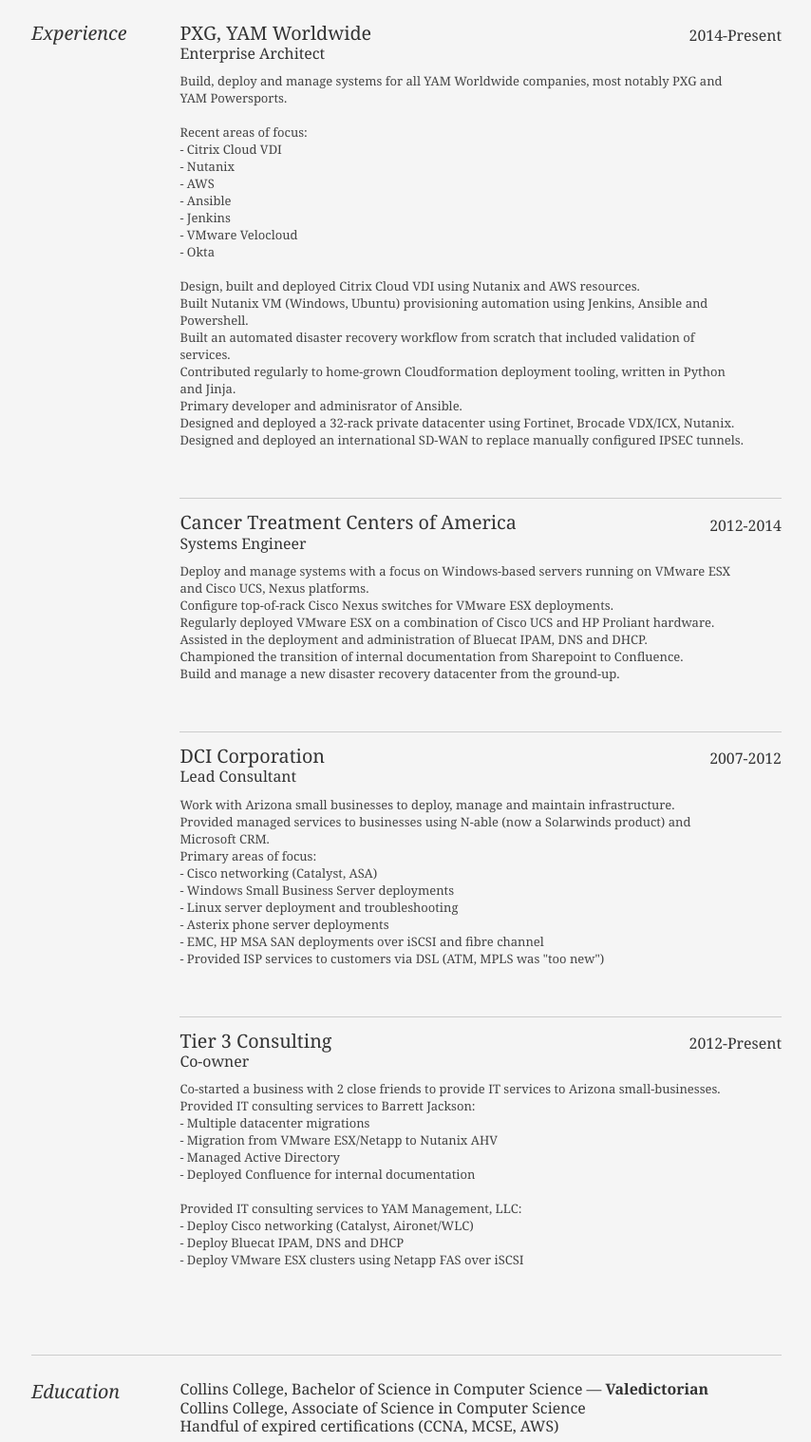
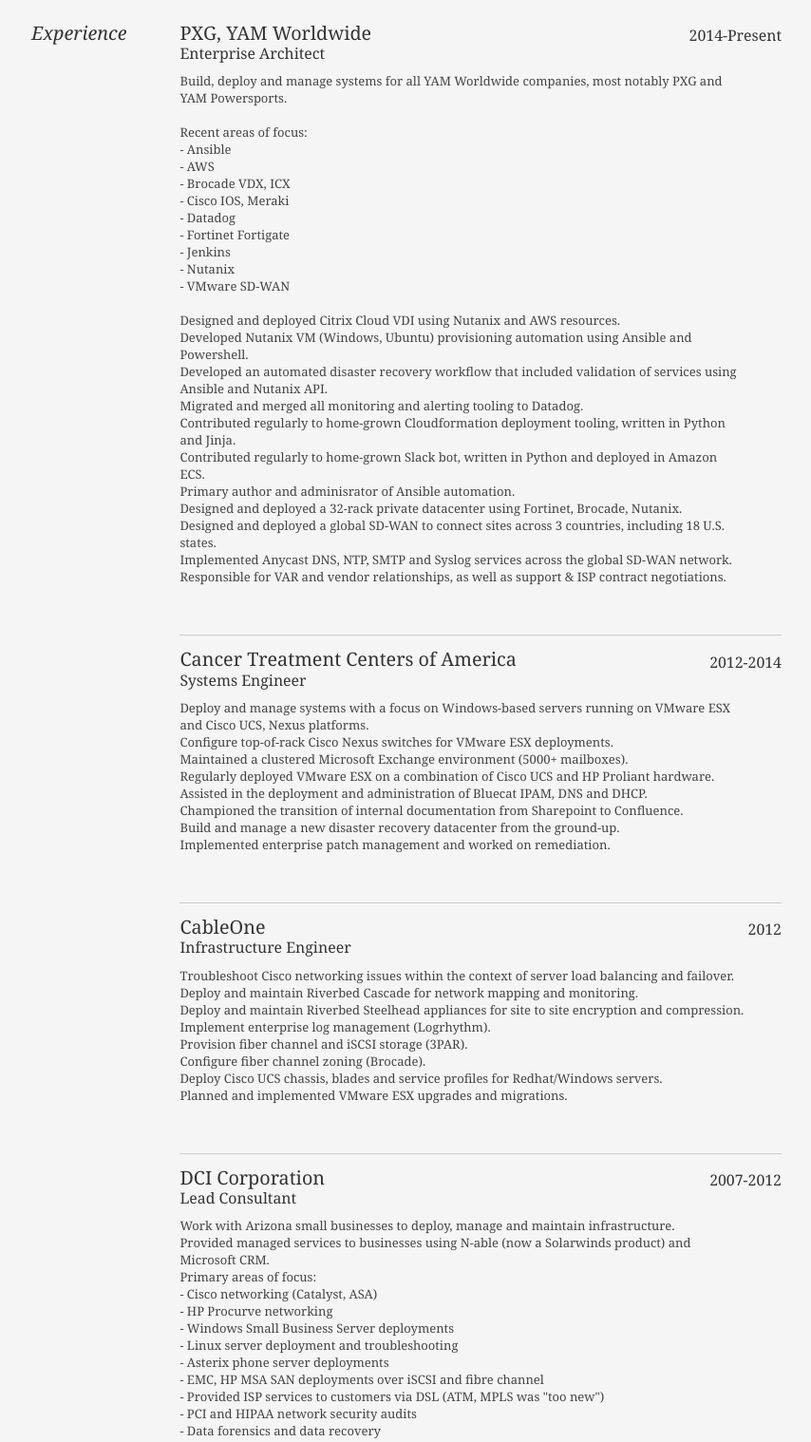
Before and after one commit to p-b-d-z/resume, a plain HTML site: page index.html in a window 1280 px wide. Shown: the part 713-2231 px from the top of the page at 95% size, without its empty margins (212-1066 px from the left). Drawn offline with Linux system fonts and the light colour scheme.

Commit message:
Sync changes

```diff
--- a/index.html
+++ b/index.html
@@ -114,20 +114,27 @@
                                                                 <h4>2014-Present</h4>
                                                                 <p>Build, deploy and manage systems for all YAM Worldwide companies, most notably PXG and YAM Powersports.
                                                                 <br><br>Recent areas of focus:<br>
-                                                                  - Citrix Cloud VDI<br>
+                                                                  - Ansible<br>
+                                                                  - AWS<br>
+                                                                  - Brocade VDX, ICX<br>
+                                                                  - Cisco IOS, Meraki<br>
+                                                                  - Datadog<br>
+                                                                  - Fortinet Fortigate<br>
+                                                                  - Jenkins<br>
                                                                   - Nutanix<br>
-                                                                  - AWS<br>
-                                                                  - Ansible<br>
-                                                                  - Jenkins<br>
-                                                                  - VMware Velocloud<br>
-                                                                  - Okta<br><br>
-                                                                Design, built and deployed Citrix Cloud VDI using Nutanix and AWS resources.<br>
-                                                                Built Nutanix VM (Windows, Ubuntu) provisioning automation using Jenkins, Ansible and Powershell.<br>
-                                                                Built an automated disaster recovery workflow from scratch that included validation of services.<br>
+                                                                  - VMware SD-WAN<br>
+                                                                <br>
+                                                                Designed and deployed Citrix Cloud VDI using Nutanix and AWS resources.<br>
+                                                                Developed Nutanix VM (Windows, Ubuntu) provisioning automation using Ansible and Powershell.<br>
+                                                                Developed an automated disaster recovery workflow that included validation of services using Ansible and Nutanix API.<br>
+                                                                Migrated and merged all monitoring and alerting tooling to Datadog.<br>
                                                                 Contributed regularly to home-grown Cloudformation deployment tooling, written in Python and Jinja.<br>
-                                                                Primary developer and adminisrator of Ansible.<br>
-                                                                Designed and deployed a 32-rack private datacenter using Fortinet, Brocade VDX/ICX, Nutanix.<br>
-                                                                Designed and deployed an international SD-WAN to replace manually configured IPSEC tunnels.</p>
+                                                                Contributed regularly to home-grown Slack bot, written in Python and deployed in Amazon ECS.<br>
+                                                                Primary author and adminisrator of Ansible automation.<br>
+                                                                Designed and deployed a 32-rack private datacenter using Fortinet, Brocade, Nutanix.<br>
+                                                                Designed and deployed a global SD-WAN to connect sites across 3 countries, including 18 U.S. states.<br>
+                                                                Implemented Anycast DNS, NTP, SMTP and Syslog services across the global SD-WAN network.<br>
+                                                                Responsible for VAR and vendor relationships, as well as support & ISP contract negotiations.<br>
                                                         </div>
 
                                                         <div class="job">
@@ -136,10 +143,29 @@
                                                                 <h4>2012-2014</h4>
                                                                 <p>Deploy and manage systems with a focus on Windows-based servers running on VMware ESX and Cisco UCS, Nexus platforms.<br>
                                                                 Configure top-of-rack Cisco Nexus switches for VMware ESX deployments.<br>
+                                                                Maintained a clustered Microsoft Exchange environment (5000+ mailboxes).<br>
                                                                 Regularly deployed VMware ESX on a combination of Cisco UCS and HP Proliant hardware.<br>
                                                                 Assisted in the deployment and administration of Bluecat IPAM, DNS and DHCP.<br>
                                                                 Championed the transition of internal documentation from Sharepoint to Confluence.<br>
-                                                                Build and manage a new disaster recovery datacenter from the ground-up.</p>
+                                                                Build and manage a new disaster recovery datacenter from the ground-up.<br>
+                                                                Implemented enterprise patch management and worked on remediation.<br>
+                                                                </p>
+                                                        </div>
+
+                                                        <div class="job">
+                                                                <h2>CableOne</h2>
+                                                                <h3>Infrastructure Engineer</h3>
+                                                                <h4>2012</h4>
+                                                                <p>
+                                                                Troubleshoot Cisco networking issues within the context of server load balancing and failover.<br>
+                                                                Deploy and maintain Riverbed Cascade for network mapping and monitoring.<br>
+                                                                Deploy and maintain Riverbed Steelhead appliances for site to site encryption and compression.<br>
+                                                                Implement enterprise log management (Logrhythm).<br>
+                                                                Provision fiber channel and iSCSI storage (3PAR).<br>
+                                                                Configure fiber channel zoning (Brocade).<br>
+                                                                Deploy Cisco UCS chassis, blades and service profiles for Redhat/Windows servers.<br>
+                                                                Planned and implemented VMware ESX upgrades and migrations.<br>
+                                                                </p>
                                                         </div>
 
                                                         <div class="job">
@@ -150,11 +176,15 @@
                                                                 Provided managed services to businesses using N-able (now a Solarwinds product) and Microsoft CRM.<br>
                                                                 Primary areas of focus:<br>
                                                                   - Cisco networking (Catalyst, ASA)<br>
+                                                                  - HP Procurve networking<br>
                                                                   - Windows Small Business Server deployments<br>
                                                                   - Linux server deployment and troubleshooting<br>
                                                                   - Asterix phone server deployments<br>
                                                                   - EMC, HP MSA SAN deployments over iSCSI and fibre channel<br>
-                                                                  - Provided ISP services to customers via DSL (ATM, MPLS was "too new")<br></p>
+                                                                  - Provided ISP services to customers via DSL (ATM, MPLS was "too new")<br>
+                                                                  - PCI and HIPAA network security audits<br>
+                                                                  - Data forensics and data recovery<br>
+                                                                 </p>
                                                         </div>
 
 
@@ -164,14 +194,16 @@
                                                                 <h4>2012-Present</h4>
                                                                 <p>Co-started a business with 2 close friends to provide IT services to Arizona small-businesses.<br>
                                                                 Provided IT consulting services to Barrett Jackson:<br>
+                                                                  - Deploy Aruba networking (CX)<br>
                                                                   - Multiple datacenter migrations<br>
                                                                   - Migration from VMware ESX/Netapp to Nutanix AHV<br>
                                                                   - Managed Active Directory<br>
                                                                   - Deployed Confluence for internal documentation<br><br>
-                                                               Provided IT consulting services to YAM Management, LLC:<br>
+                                                                Provided IT consulting services to YAM Management, LLC:<br>
                                                                   - Deploy Cisco networking (Catalyst, Aironet/WLC)<br>
                                                                   - Deploy Bluecat IPAM, DNS and DHCP<br>
-                                                                  - Deploy VMware ESX clusters using Netapp FAS over iSCSI<br></p>
+                                                                  - Deploy VMware ESX clusters with multipath iSCSI storage<br>
+                                                                </p>
                                                         </div>
 
                                                 </div><!--// .yui-u -->
@@ -185,9 +217,40 @@
                                                 <div class="yui-u">
                                                         <h3>Collins College, Bachelor of Science in Computer Science &mdash; <strong>Valedictorian</strong></h3>
                                                         <h3>Collins College, Associate of Science in Computer Science </h3>
-                                                        <h3>Handful of expired certifications (CCNA, MCSE, AWS) </h3>
+                                                        <h3>Handful of expired certifications (AWS, Cisco, Microsoft) </h3>
+                                                        <h3>Microsoft Certified Professional, ID# 3879873</h3>
+                                                              - MCSA: Messaging<br>
+                                                              - MCTS: System Center VM Manager<br>
+                                                              - MCTS: Exchange Server<br>
+                                                              - MCTS: Windows Server Virtualization<br>
                                                 </div>
                                         </div><!--// .yui-gf -->
+
+
+                                        <div class="yui-gf">
+                                                <div class="yui-u first">
+                                                        <h2>More Skills</h2>
+                                                </div>
+                                                <div class="yui-u">
+                                                        <ul class="talent">
+                                                                <li>Cohesity</li>
+                                                                <li>Duo Security</li>
+                                                                <li class="last">Okta</li>
+                                                        </ul>
+
+                                                        <ul class="talent">
+                                                                <li>Ruckus Wireless</li>
+                                                                <li>Ekahau WiFi Design</li>
+                                                                <li class="last">Windows-based PKI</li>
+                                                        </ul>
+
+                                                        <ul class="talent">
+                                                                <li>Active Directory</li>
+                                                                <li>Netapp</li>
+                                                                <li class="last">Confluence</li>
+                                                        </ul>
+                                                </div>
+                                        </div><!--// .yui-gf-->
 
 
                                 </div><!--// .yui-b -->
@@ -196,7 +259,7 @@
 
                 <div id="ft">
                         <p>Joe Pobuda &mdash; <a href="mailto:joe@pbdz.xyz">joe@pbdz.xyz</a> &mdash; (480) - 202-0751</p>
-                        <p>This site is running in Docker over a Cloudflare Tunnel.</p>
+                        <p><i><font size=1>This site is running in Docker over a Cloudflare Tunnel.</font></i></p>
                 </div><!--// footer -->
 
         </div><!-- // inner -->
```
